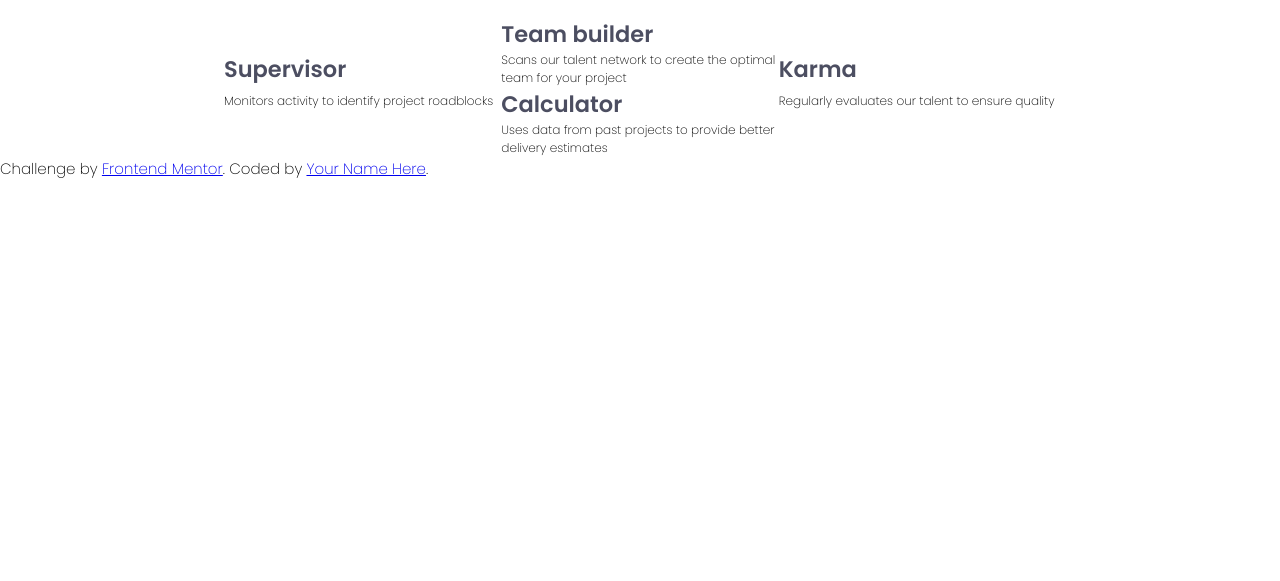
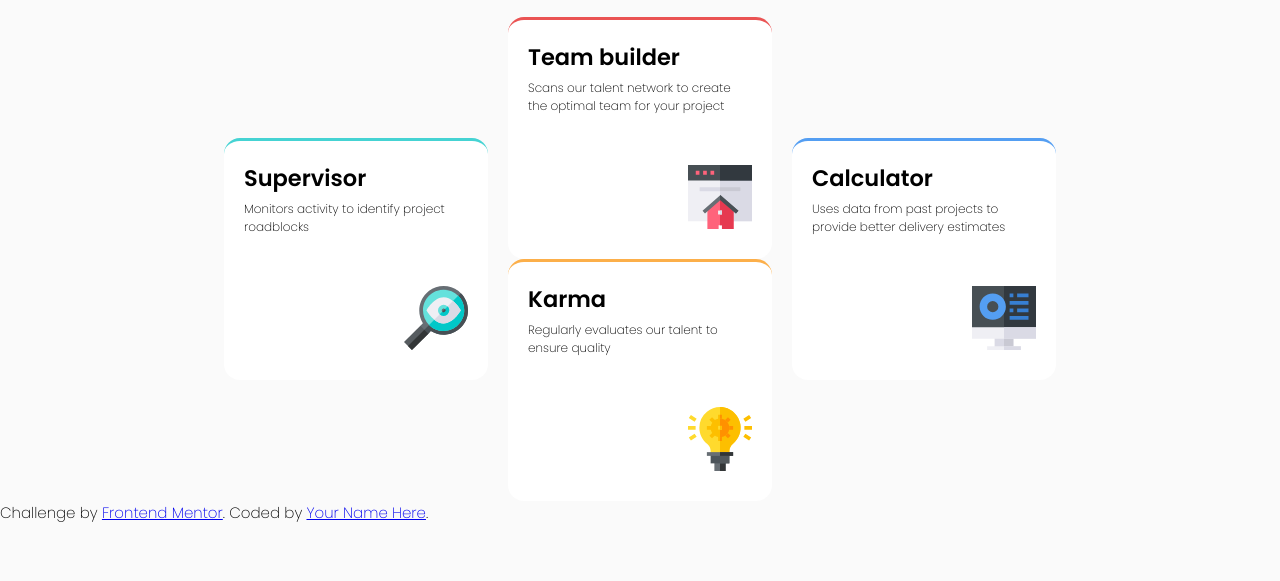
Before and after one commit to boiica/four-card-feature-section-master, a plain HTML site: page index.html in a window 1280 px wide. Shown: the part 219-800 px from the top of the page. Drawn offline with Linux system fonts and the light colour scheme.

Commit message:
changed style.css

```diff
--- a/index.html
+++ b/index.html
@@ -19,16 +19,16 @@
       to ensure that your project is successful</p>
     </header>
     <main> <!--Main-->
-      <article><h1>Supervisor</h1><p>Monitors activity to identify project roadblocks</p> <!--article-->
+      <article id="supervisor"><h1>Supervisor</h1><p>Monitors activity to identify project roadblocks</p> <!--article-->
         <img src="images/icon-supervisor.svg" alt="">
       </article>
-      <article><h1>Team builder</h1><p>Scans our talent network to create the optimal team for your project</p>
+      <article id="team-builder"><h1>Team builder</h1><p>Scans our talent network to create the optimal team for your project</p>
         <img src="images/icon-team-builder.svg" alt="">
       </article>
-      <article><h1>Karma</h1><p>Regularly evaluates our talent to ensure quality</p>
+      <article id="karma"><h1>Karma</h1><p>Regularly evaluates our talent to ensure quality</p>
         <i class="i-karma"></i>
       </article>
-      <article><h1>Calculator</h1><p>Uses data from past projects to provide better delivery estimates</p>
+      <article id="calculator"><h1>Calculator</h1><p>Uses data from past projects to provide better delivery estimates</p>
         <i class="i-calculator"></i>
       </article>
     </main>
--- a/style.css
+++ b/style.css
@@ -6,6 +6,8 @@
 body{
 	margin:0;
 	padding: 0;
+	box-sizing: border-box;
+	background-color: hsl(0, 0%, 98%);
 	font-family: 'Poppins', sans-serif;
 	font-weight: 200;
 	font-size:15px;
@@ -19,7 +21,7 @@ body{
 header{
 	width: 35vw;
 	margin: auto;
-	color: hsl(229, 6%, 66%);
+	color: hsl(234, 12%, 34%);
 }
 
 header h1{
@@ -29,7 +31,6 @@ header h1{
 
 header strong, article h1{
 	font-weight: 600;
-	color: hsl(234, 12%, 34%);
 }
 
 header p{
@@ -40,29 +41,39 @@ header p{
 
 main{
 	display: grid;
-	grid-template-columns: repeat(3, 1fr);
+	column-gap:20px;
+	grid-template-columns: repeat(3 , 1fr);
 	grid-template-rows: repeat(4, 1fr);
-	/* grid-auto-rows: minmax(200px, auto); */
 }
 
 article{
 	display: grid;
+	padding:20px 20px 30px 20px;
+	border-radius: 1rem;
+	background-color: #fff;
 }
 
-article:nth-child(odd){
+#supervisor{
 	grid-row: 2/4;
+	border-top: 3px solid hsl(180, 62%, 55%);
 }
 
-article:nth-child(2){
+#team-builder{
 	grid-column-start: 2;
 	grid-row: 1/span 2;
+	border-top: 3px solid hsl(0, 78%, 62%);
 }
 
-article:nth-child(4){
+#karma{
 	grid-column-start: 2;
 	grid-row: 3/span 2;
+	border-top: 3px solid hsl(34, 97%, 64%);
 }
-
+#calculator{
+	grid-column-start: 3;
+	grid-row: 2/span 2;
+	border-top: 3px solid hsl(212, 86%, 64%);
+}
 
 article > img {
 	justify-self: end;
@@ -70,4 +81,15 @@ article > img {
 
 article p {
 	font-size: 12px;
+	margin: 5px 0 50px 0;
 }
+
+.i-calculator{
+	background: url("./images/icon-calculator.svg") no-repeat right bottom;
+	height: 64px
+}
+
+.i-karma{
+	background: url("./images/icon-karma.svg") no-repeat right bottom;
+	height: 64px;
+}
```
Also changed, not shown: design/desktop-design.jpg, design/desktop-preview.jpg, design/mobile-design.jpg, images/bg-desktop.svg (deleted), images/bg-mobile.svg (deleted), images/icon-calculator.svg (added), images/icon-karma.svg (added), images/icon-supervisor.svg (added), images/icon-team-builder.svg (added), 2 other files.
